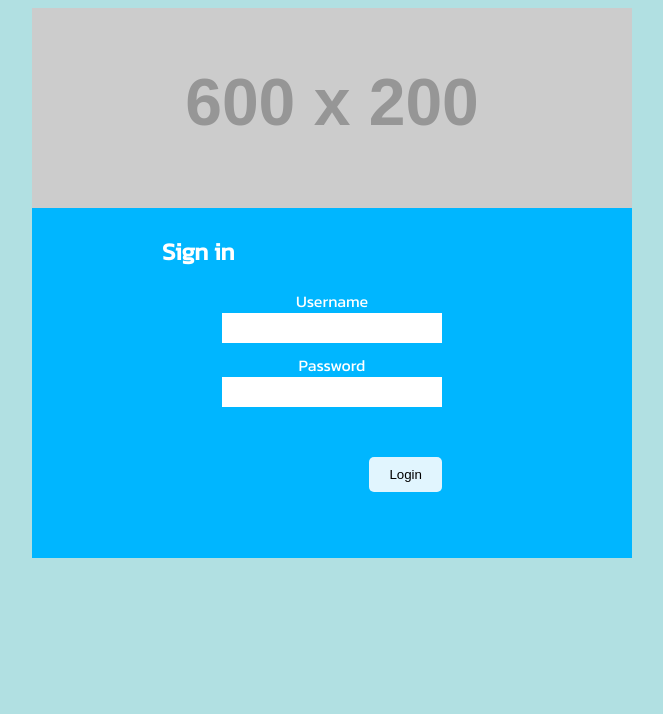
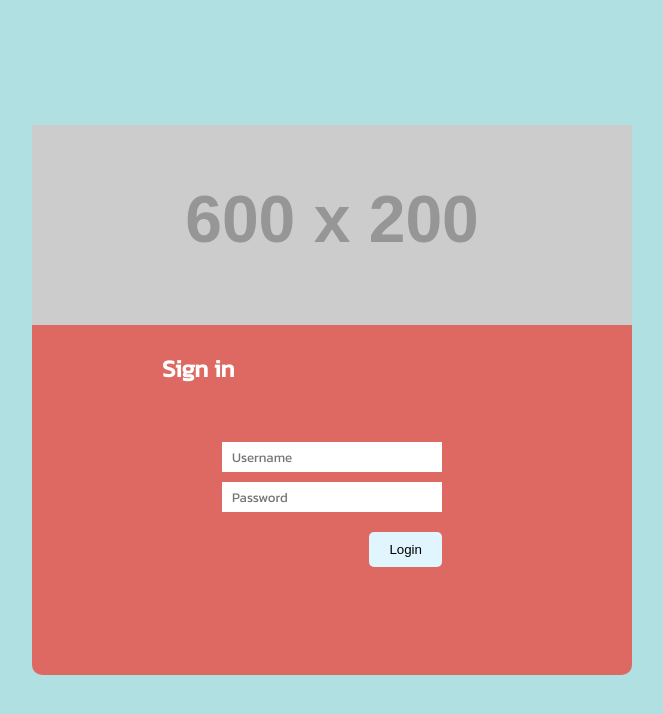
Before and after one commit to Colink02/Content-Delivery-Manager, a Vue app: page / in a window 1280 px wide. Shown: the top 714 px of the page, without its empty margins (308-971 px from the left). Built offline with nearby package versions, Linux system fonts and the light colour scheme.

Commit message:
Final Login Finished up

```diff
--- a/src/App.vue
+++ b/src/App.vue
@@ -17,7 +17,20 @@ import Login from "./components/Login.vue";
 </template>
 
 <style>
-  body {
+  html, body {
     background-color: #b1e0e2;
+    height: 100%;
+    width: 100%;
+    margin: 0;
+  }
+  #login-page {
+    align-items: center;
+    display: flex;
+    justify-content: center;
+    height: 100%;
+    width: 100%;
+  }
+  #app {
+    height: 100%;
   }
 </style>
--- a/src/components/Login.vue
+++ b/src/components/Login.vue
@@ -12,14 +12,12 @@ export default {
 <template>
   <div class="outer-login">
     <div v-if="!isLoggedIn" class="loginBox">
-      <img src="https://via.placeholder.com/600x200" class="login-banner" />
+      <img src="https://via.placeholder.com/600x200?text=Content Manager" class="login-banner" />
       <div class="inner-login">
         <h2>Sign in</h2>
         <form>
-          <label for="username">Username</label><br />
-          <input type="username" name="username" id="username" /><br />
-          <label for="username">Password</label><br />
-          <input type="password" name="password" id="password" />
+          <input type="username" name="username" id="username" placeholder="Username" /><br />
+          <input type="password" name="password" id="password" placeholder="Password" />
           <br />
           <div class="submit-container">
             <input type="submit" value="Login" />
@@ -49,8 +47,10 @@ p {
   width: 600px;
   height: 550px;
   text-align: center;
-  background-color: #00b6ff;
+  background-color: #dd6962;
   font-family: "Kanit", sans-serif;
+  margin: auto auto;
+  border-radius: 10px;
 }
 .inner-login {
   margin: auto 130px;
@@ -59,9 +59,10 @@ p {
 .loginBox label,
 h2 {
   text-align: left;
+  margin-bottom: 56px;
 }
 #password {
-  margin-bottom: 50px;
+  margin-bottom: 20px;
 }
 input {
   border: none;
@@ -73,8 +74,11 @@ input[type="password"] {
   font-family: "Kanit", sans-serif;
   margin-bottom: 10px;
 }
+input:focus {
+    border: none;
+}
 input[type="submit"] {
-    display: flex;
+  display: flex;
   background-color: #e1f5fe;
   padding: 10px 20px;
   border-radius: 5px;
```
